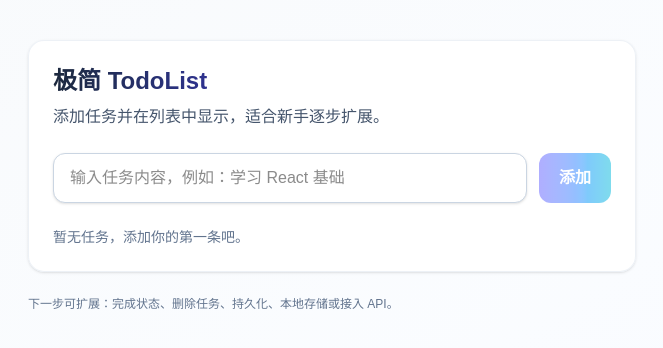
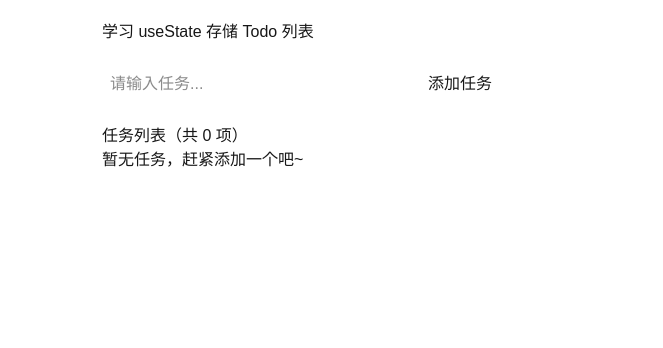
Before and after one commit to frankfyb/amtools, a Next.js app: page /tools/todo-list in a window 1280 px wide. Shown: the top 348 px of the page, without its empty margins (308-971 px from the left). Built offline with nearby package versions, Linux system fonts and the light colour scheme.

Commit message:
简化了todo-list内容

```diff
--- a/src/app/tools/todo-list/page.tsx
+++ b/src/app/tools/todo-list/page.tsx
@@ -1,87 +1,87 @@
-'use client';
+'use client'; // Next.js 客户端组件标记
 
-import { useCallback, useMemo, useState } from 'react';
+import { useState } from 'react'; // 导入状态管理钩子
 
+// 定义一个任务的类型（方便TypeScript检查）
 type Todo = {
-  id: string;
-  title: string;
-  done: boolean;
-  createdAt: number;
+  id: string; // 任务唯一标识
+  title: string; // 任务内容
 };
 
-export default function TodoListPage() {
+export default function TodoList() {
+  // 1. 用useState创建存储Todo列表的状态
+  // todos：当前的任务列表（初始为空数组）
+  // setTodos：更新任务列表的函数
   const [todos, setTodos] = useState<Todo[]>([]);
-  const [input, setInput] = useState('');
 
-  const canAdd = useMemo(() => input.trim().length > 0, [input]);
+  // 2. 用useState创建存储输入框内容的状态
+  const [inputText, setInputText] = useState('');
 
-  const handleSubmit = useCallback(
-    (e: React.FormEvent<HTMLFormElement>) => {
-      e.preventDefault();
-      if (!canAdd) return;
+  // 3. 新增任务的函数
+  const addNewTodo = () => {
+    // 简单验证：输入框不能为空
+    if (inputText.trim() === '') {
+      alert('请输入任务内容！');
+      return;
+    }
+
+    // 创建新任务对象
     const newTodo: Todo = {
-        id: crypto.randomUUID(),
-        title: input.trim(),
-        done: false,
-        createdAt: Date.now(),
+      id: Date.now().toString(), // 用当前时间戳当唯一ID（简单又好用）
+      title: inputText.trim(), // 去除输入的前后空格
     };
-      setTodos((prev) => [newTodo, ...prev]);
-      setInput('');
-    },
-    [input, canAdd]
-  );
+
+    // 4. 核心：更新任务列表
+    // 用新数组替换旧数组（React要求状态不可变）
+    // [newTodo, ...todos]：新任务放前面，后面跟着原来的所有任务
+    setTodos([newTodo, ...todos]);
+
+    // 清空输入框
+    setInputText('');
+  };
 
   return (
-    <div className="min-h-screen bg-gradient-to-br from-slate-50 via-blue-50/30 to-indigo-50/50">
-      <main className="max-w-2xl mx-auto px-4 sm:px-6 lg:px-8 py-10">
-        <section className="bg-white/90 backdrop-blur-sm rounded-2xl border border-slate-200/60 shadow-sm p-6">
-          <header className="mb-6">
-            <h1 className="text-2xl font-bold bg-gradient-to-r from-slate-800 via-indigo-700 to-blue-600 bg-clip-text text-transparent">
-              极简 TodoList
-            </h1>
-            <p className="text-slate-600 mt-2">添加任务并在列表中显示，适合新手逐步扩展。</p>
-          </header>
+    <div style={{ maxWidth: '500px', margin: '0 auto', padding: '20px' }}>
+      <h1>学习 useState 存储 Todo 列表</h1>
 
-          <form onSubmit={handleSubmit} className="flex gap-3 mb-6">
+      {/* 输入框和添加按钮 */}
+      <div style={{ margin: '20px 0' }}>
+        {/* 输入框：值由inputText状态控制 */}
         <input
           type="text"
-              value={input}
-              onChange={(e) => setInput(e.target.value)}
-              placeholder="输入任务内容，例如：学习 React 基础"
-              aria-label="任务内容"
-              className="flex-1 px-4 py-3 rounded-xl border border-slate-300 bg-white focus:outline-none focus:ring-2 focus:ring-indigo-500 focus:border-indigo-500 shadow-sm"
+          value={inputText}
+          // 输入时实时更新inputText状态
+          onChange={(e) => setInputText(e.target.value)}
+          placeholder="请输入任务..."
+          style={{
+            width: '300px',
+            padding: '8px',
+            marginRight: '10px',
+          }}
         />
-            <button
-              type="submit"
-              disabled={!canAdd}
-              className="px-5 py-3 rounded-xl font-semibold text-white bg-gradient-to-r from-indigo-500 via-blue-500 to-cyan-500 disabled:opacity-50 disabled:cursor-not-allowed hover:shadow-lg hover:shadow-indigo-500/25 transition-all"
-            >
-              添加
+        {/* 点击按钮触发新增任务 */}
+        <button onClick={addNewTodo} style={{ padding: '8px 16px' }}>
+          添加任务
         </button>
-          </form>
+      </div>
 
-          <ul className="space-y-3">
+      {/* 显示任务列表 */}
+      <div>
+        <h3>任务列表（共 {todos.length} 项）</h3>
+        {/* 如果列表为空，显示提示 */}
         {todos.length === 0 ? (
-              <li className="text-slate-500 text-sm">暂无任务，添加你的第一条吧。</li>
+          <p>暂无任务，赶紧添加一个吧~</p>
         ) : (
-              todos.map((todo) => (
-                <li
-                  key={todo.id}
-                  className="flex items-center justify-between p-4 rounded-xl border border-slate-200 bg-slate-50"
-                >
-                  <span className="text-slate-800">{todo.title}</span>
+          // 遍历todos数组，显示每个任务
+          <ul>
+            {todos.map((todo) => (
+              <li key={todo.id} style={{ margin: '8px 0' }}>
+                {todo.title}
               </li>
-              ))
+            ))}
+          </ul>
         )}
-          </ul>
-        </section>
-
-        <footer className="mt-6 text-xs text-slate-500">
-          <p>
-            下一步可扩展：完成状态、删除任务、持久化、本地存储或接入 API。
-          </p>
-        </footer>
-      </main>
+      </div>
     </div>
   );
 }
```
Lines whose indentation alone changed are shown as unchanged.
